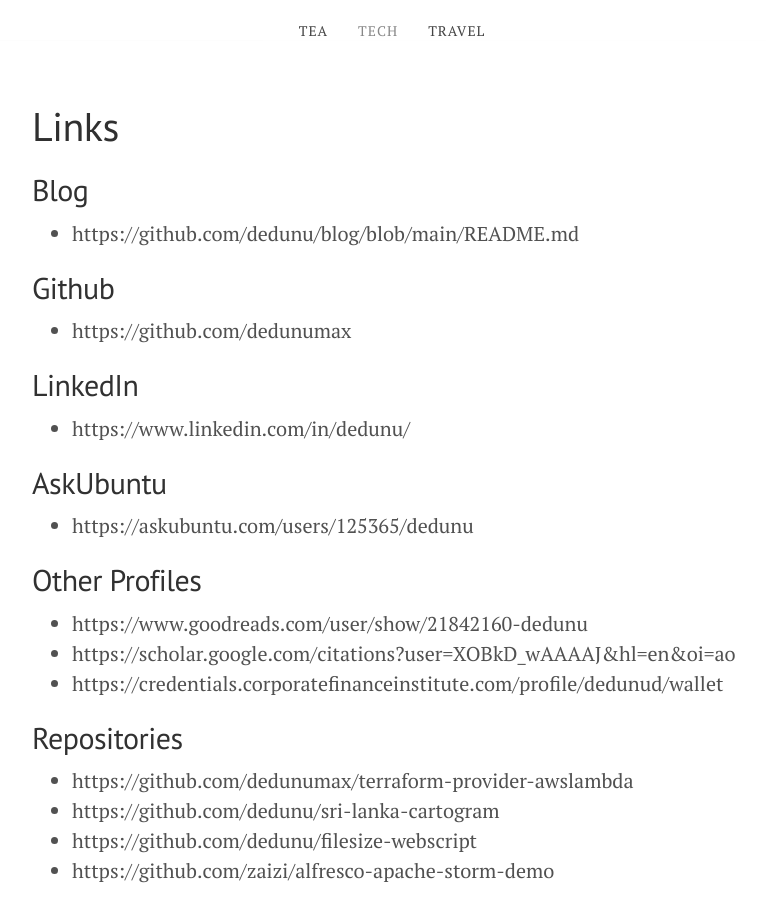
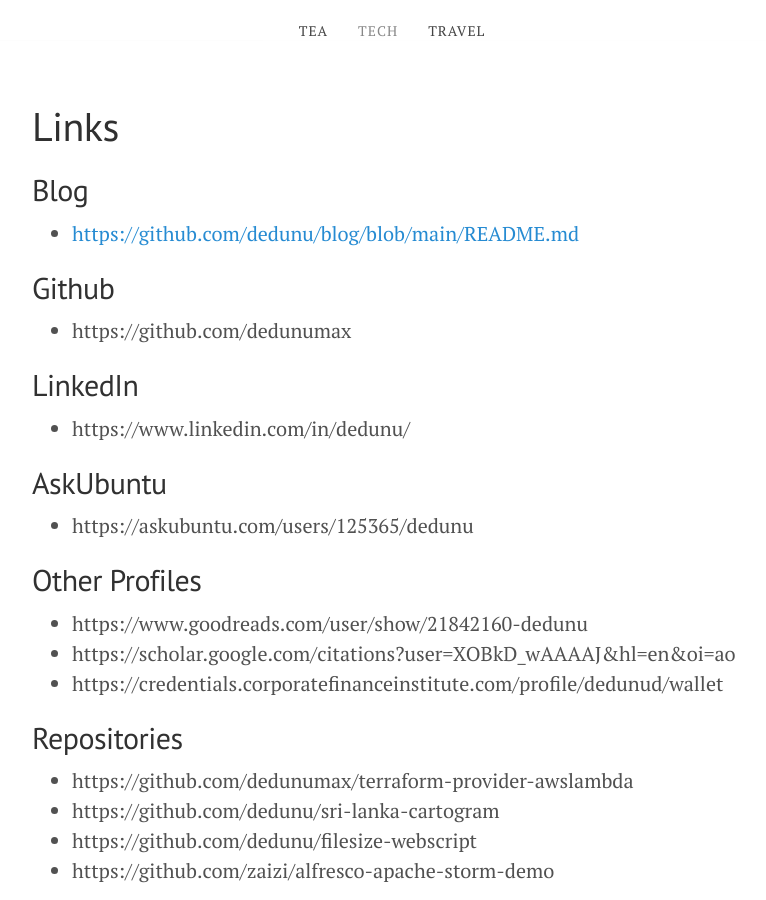
Before and after one commit to dedunu/tech, a Jekyll site: the page built from links.md, in a window 1280 px wide and 900 px high. Shown: the whole window, without its empty margins (248-1014 px from the left). Built offline with Jekyll 4.4.1, drawn with Linux system fonts in a browser that asks for light colours.

Commit message:
Update links.md
Signed-off-by: Dedunu Dhananjaya <id@dedunu.info>

```diff
--- a/links.md
+++ b/links.md
@@ -5,7 +5,7 @@
 
 ## Blog
 
-- https://github.com/dedunu/blog/blob/main/README.md
+- <https://github.com/dedunu/blog/blob/main/README.md>
 
 ## Github
 
```
